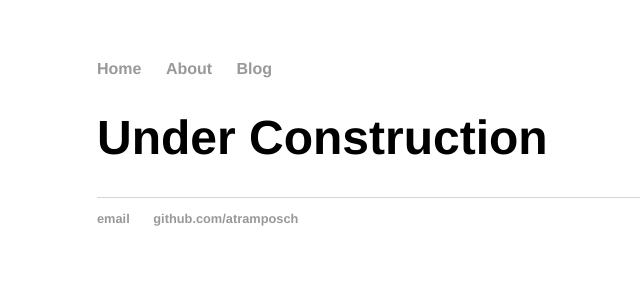
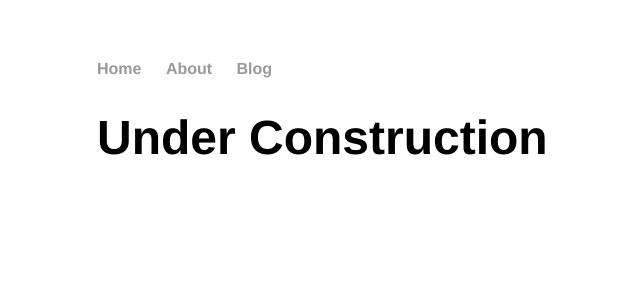
Before and after one commit to atramposch/website, a Jekyll site: the page built from index.html, in a window 1280 px wide. Shown: the top 300 px of the page, without its empty margins (95-735 px from the left). Built offline with Jekyll 4.4.1, drawn with Linux system fonts in a browser that asks for light colours.

Commit message:
Update default.html

```diff
--- a/_layouts/default.html
+++ b/_layouts/default.html
@@ -18,11 +18,5 @@
 			{{ content }}
 
 			</div><!-- /.container -->
-			<footer>
-	    		<ul>
-	        		<li><a href="mailto:atramposch7@gmail.com">email</a></li>
-	        		<li><a href="https://github.com/atramposch">github.com/atramposch</a></li>
-				</ul>
-			</footer>
 		</body>
 	</html>
```
